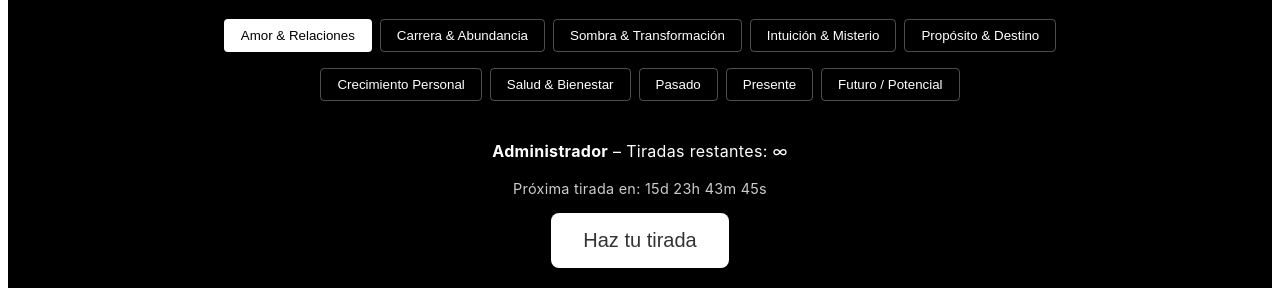
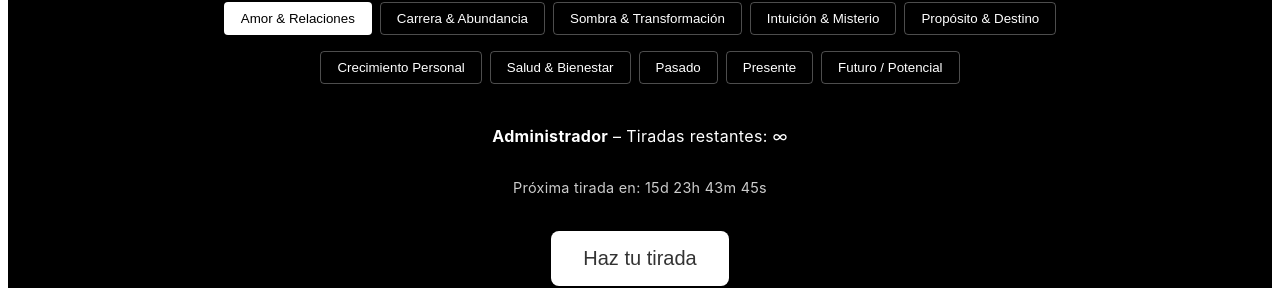
Before and after one commit to malverjr/arcana, a Next.js app: page / in a window 1280 px wide. Shown: the part 520-808 px from the top of the page. Built offline with nearby package versions, Linux system fonts and the light colour scheme.

Commit message:
Update index.js

```diff
--- a/pages/index.js
+++ b/pages/index.js
@@ -240,7 +240,12 @@ export default function Home() {
         </div>
       )}
 
-      <p style={{ marginBottom: '0.25rem', letterSpacing: '0.02em', fontSize: '1rem' }}>
+<p style={{
+  marginBottom: '0.75rem',
+  letterSpacing: '0.02em',
+  fontSize: '1rem',
+  lineHeight: '1.6'
+}}>
   <strong>
     {isAdmin ? 'Administrador' :
      isArcanaPlus ? 'Usuario Arcana+' :
@@ -251,9 +256,10 @@ export default function Home() {
 </p>
 
 <p style={{
-        marginBottom: '1rem',
+  marginBottom: '2rem',
   letterSpacing: '0.02em',
   fontSize: '0.9rem',
+  lineHeight: '1.6',
   opacity: 0.8
 }}>
   Próxima tirada en: {timeLeft}
```
Lines whose indentation alone changed are shown as unchanged.
